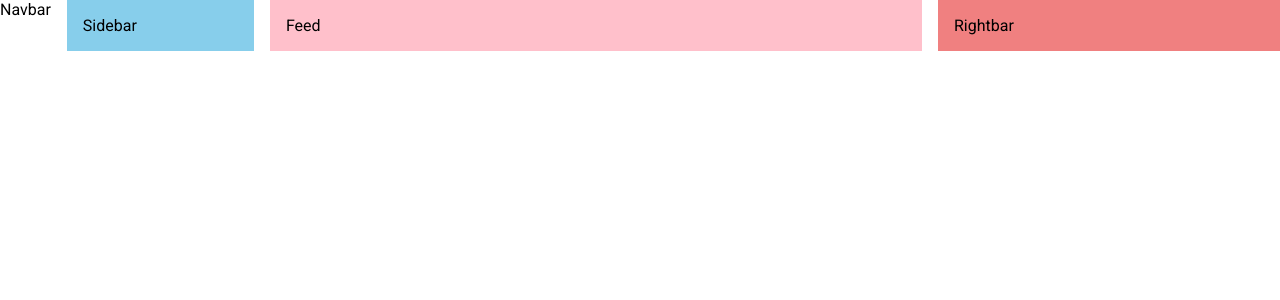
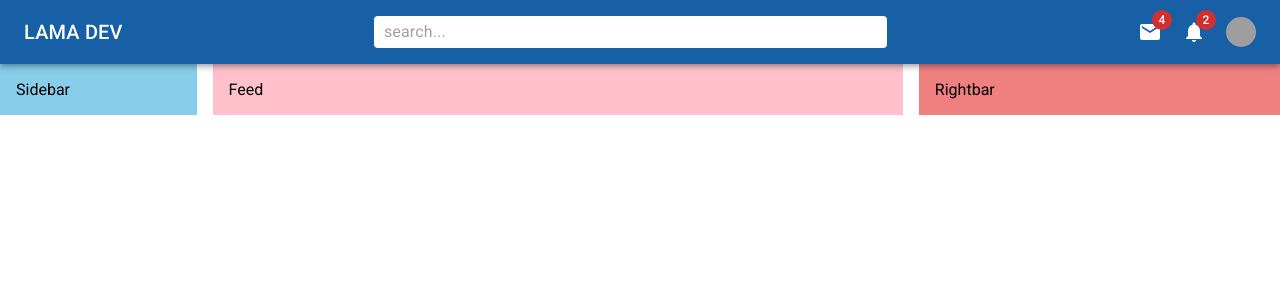
Before and after one commit to gabedaltro/social-network, a React (Create React App) app: page / in a window 1280 px wide. Shown: the top 300 px of the page. Built offline with nearby package versions, Linux system fonts and the light colour scheme; grey boxes are pictures that could not be loaded.

Commit message:
Ajusta navbar

```diff
--- a/src/App.tsx
+++ b/src/App.tsx
@@ -1,15 +1,15 @@
 import React from "react";
-import { Feed } from "components/Feed";
+import Feed from "components/Feed";
+import Navbar from "components/Navbar";
+import Sidebar from "components/Sidebar";
+import Rightbar from "components/Rightbar";
 import { Box, Stack } from "@mui/material";
-import { Navbar } from "components/Navbar";
-import { Sidebar } from "components/Sidebar";
-import { Rightbar } from "components/Rightbar";
 
 const App: React.FC = () => {
   return (
     <Box>
+      <Navbar />
       <Stack direction="row" spacing={2} justifyContent="space-between">
-        <Navbar />
         <Sidebar />
         <Feed />
         <Rightbar />
--- a/src/components/Feed.tsx
+++ b/src/components/Feed.tsx
@@ -1,10 +1,12 @@
 import { Box } from "@mui/material";
 import React from "react";
 
-export const Feed = () => {
+const Feed: React.FC = () => {
   return (
     <Box bgcolor="pink" flex={4} p={2}>
       Feed
     </Box>
   );
 };
+
+export default Feed;
--- a/src/components/Navbar.tsx
+++ b/src/components/Navbar.tsx
@@ -1,5 +1,106 @@
-import React from "react";
+import { Mail, Notifications, Pets } from "@mui/icons-material";
+import {
+  AppBar,
+  Avatar,
+  Badge,
+  Box,
+  InputBase,
+  Menu,
+  MenuItem,
+  styled,
+  Toolbar,
+  Typography,
+} from "@mui/material";
+import React, { useState } from "react";
 
-export const Navbar = () => {
-  return <div>Navbar</div>;
+const StyledToolbar = styled(Toolbar)({
+  display: "flex",
+  justifyContent: "space-between",
+});
+
+const Search = styled("div")(({ theme }) => ({
+  backgroundColor: "white",
+  padding: "0 10px",
+  borderRadius: theme.shape.borderRadius,
+  width: "40%",
+}));
+
+const Icons = styled(Box)(({ theme }) => ({
+  gap: 20,
+  display: "none",
+  alignItems: "center",
+  [theme.breakpoints.up("sm")]: {
+    display: "flex",
+  },
+}));
+
+const UserBox = styled(Box)(({ theme }) => ({
+  gap: 10,
+  display: "flex",
+  alignItems: "center",
+  [theme.breakpoints.up("sm")]: {
+    display: "none",
+  },
+}));
+
+const Navbar: React.FC = () => {
+  const [open, setOpen] = useState(false);
+
+  return (
+    <AppBar position="sticky">
+      <StyledToolbar>
+        <Typography variant="h6" sx={{ display: { xs: "none", sm: "block" } }}>
+          LAMA DEV
+        </Typography>
+        <Pets sx={{ display: { xs: "block", sm: "none" } }} />
+        <Search>
+          <InputBase placeholder="search..." />
+        </Search>
+        <Icons>
+          <Badge badgeContent={4} color="error">
+            <Mail />
+          </Badge>
+          <Badge badgeContent={2} color="error">
+            <Notifications />
+          </Badge>
+          <Avatar
+            onClick={() => setOpen(!open)}
+            sx={{ width: 30, height: 30 }}
+            src={
+              "https://images.pexels.com/photos/846741/pexels-photo-846741.jpeg?auto=compress&cs=tinysrgb&w=1260&h=750&dpr=2"
+            }
+          />
+        </Icons>
+        <UserBox onClick={() => setOpen(!open)}>
+          <Avatar
+            sx={{ width: 30, height: 30 }}
+            src={
+              "https://images.pexels.com/photos/846741/pexels-photo-846741.jpeg?auto=compress&cs=tinysrgb&w=1260&h=750&dpr=2"
+            }
+          />
+          <Typography>Gabriel</Typography>
+        </UserBox>
+      </StyledToolbar>
+      <Menu
+        id="demo-positioned-menu"
+        aria-labelledby="demo-positioned-button"
+        open={open}
+        onClose={() => setOpen(false)}
+        anchorOrigin={{
+          vertical: "top",
+          horizontal: "right",
+        }}
+        transformOrigin={{
+          vertical: "top",
+          horizontal: "right",
+        }}
+      >
+        <MenuItem>Profile</MenuItem>
+        <MenuItem>My account</MenuItem>
+        <MenuItem>Logout</MenuItem>
+      </Menu>
+    </AppBar>
+  );
 };
+
+export default Navbar;
--- a/src/components/Rightbar.tsx
+++ b/src/components/Rightbar.tsx
@@ -1,7 +1,7 @@
 import { Box } from "@mui/material";
 import React from "react";
 
-export const Rightbar = () => {
+const Rightbar: React.FC = () => {
   return (
     <Box
       bgcolor="lightcoral"
@@ -13,3 +13,5 @@
     </Box>
   );
 };
+
+export default Rightbar;
--- a/src/components/Sidebar.tsx
+++ b/src/components/Sidebar.tsx
@@ -1,7 +1,7 @@
 import { Box } from "@mui/material";
 import React from "react";
 
-export const Sidebar = () => {
+const Sidebar: React.FC = () => {
   return (
     <Box
       bgcolor="skyblue"
@@ -13,3 +13,5 @@
     </Box>
   );
 };
+
+export default Sidebar;
```
